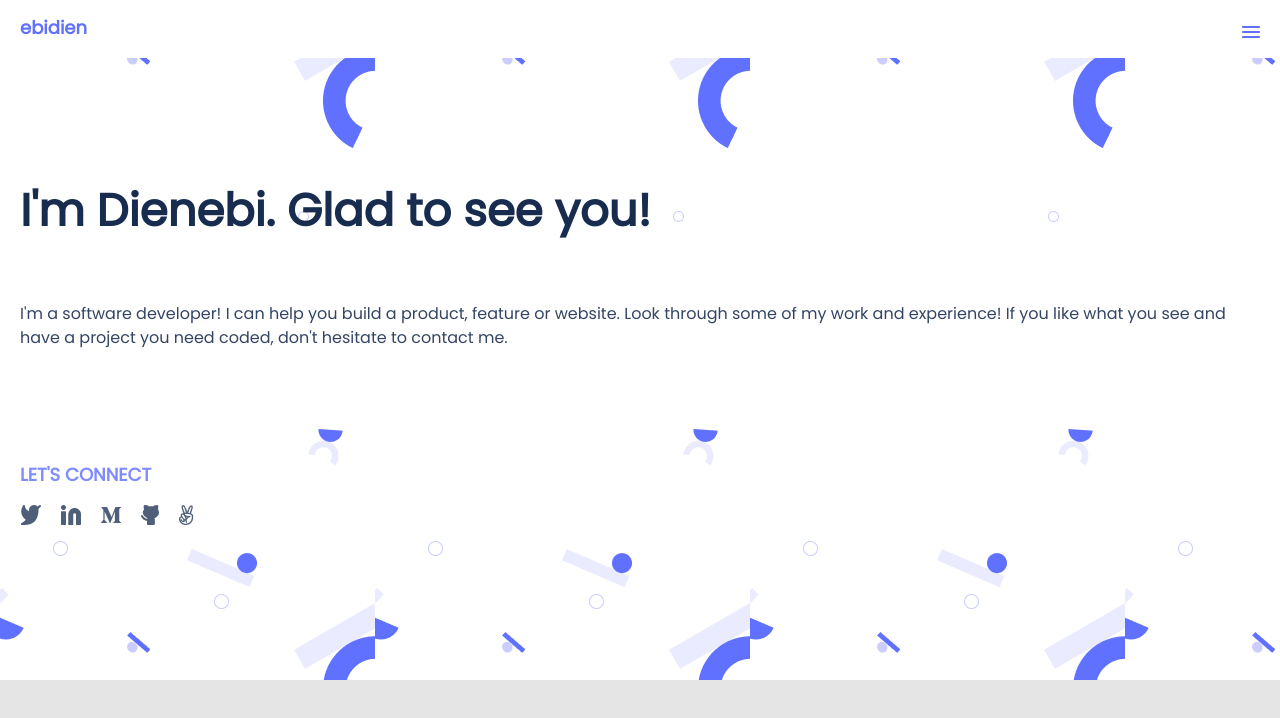
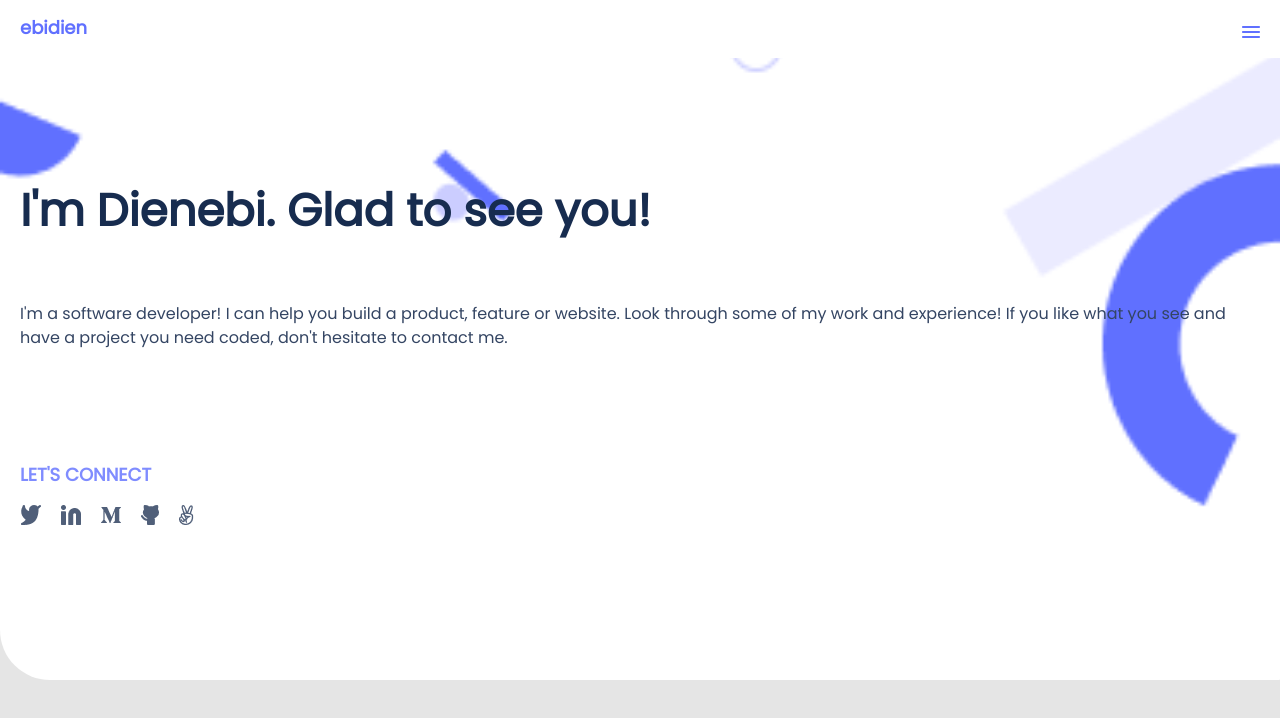
Before and after one commit to ebidien/portfolio-mobile-first, a plain HTML site: page index.html in a window 1280 px wide. Drawn offline with Linux system fonts and the light colour scheme.

Commit message:
Adjust styling of background image and border radius of headline section

```diff
--- a/styles.css
+++ b/styles.css
@@ -48,6 +48,8 @@ body {
     height: 640px;
     background: #fff;
     background-image: url("headline-bg.png");
+    background-size: cover;
+    border-radius: 1px 1px 1px 50px;
 }
 
 .intro-title {
```
